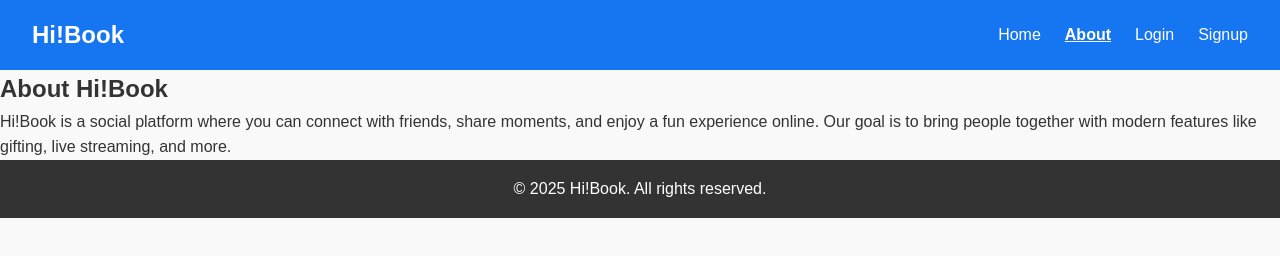
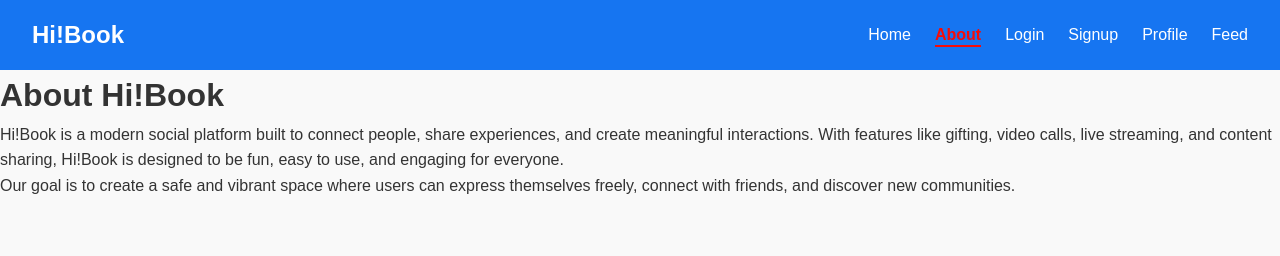
Before and after one commit to JamesHD001/hi-book-app-website, a plain HTML site: page about.html in a window 1280 px wide. Drawn offline with Linux system fonts and the light colour scheme; files that its build step writes are made by us from their sources.

Commit message:
Refactor About and Index pages, enhance navigation, and add active link highlighting

```diff
--- a/about.html
+++ b/about.html
@@ -3,38 +3,40 @@
 <head>
   <meta charset="UTF-8">
   <meta name="viewport" content="width=device-width, initial-scale=1.0">
-  <title>About - Hi!Book</title>
+  <title>About Hi!Book</title>
   <link rel="stylesheet" href="index.css">
 </head>
 <body>
-  <!-- Navbar (same as index.html) -->
-  <header class="navbar">
-    <div class="logo">Hi!Book</div>
-    <div class="menu-toggle" id="menu-toggle">
-      <span></span>
-      <span></span>
-      <span></span>
-    </div>
-    <nav>
-      <ul id="nav-links">
+  <!-- Navbar -->
+  <header>
+    <nav class="navbar">
+      <div class="logo">Hi!Book</div>
+      <ul class="nav-links">
         <li><a href="index.html">Home</a></li>
         <li><a href="about.html" class="active">About</a></li>
         <li><a href="login.html">Login</a></li>
         <li><a href="signup.html">Signup</a></li>
+        <li><a href="profile.html">Profile</a></li>
+        <li><a href="feed.html">Feed</a></li>
       </ul>
     </nav>
   </header>
 
   <!-- About Content -->
-  <section class="content">
+  <main class="about-section">
     <h1>About Hi!Book</h1>
-    <p>Hi!Book is a social platform where you can connect with friends, share moments, and enjoy a fun experience online. Our goal is to bring people together with modern features like gifting, live streaming, and more.</p>
-  </section>
-
-  <footer>
-    <p>&copy; 2025 Hi!Book. All rights reserved.</p>
-  </footer>
-
-  <script src="script.js"></script>
+    <p>
+      Hi!Book is a modern social platform built to connect people,
+      share experiences, and create meaningful interactions.
+      With features like gifting, video calls, live streaming,
+      and content sharing, Hi!Book is designed to be fun, easy to use,
+      and engaging for everyone.
+    </p>
+    <p>
+      Our goal is to create a safe and vibrant space where users
+      can express themselves freely, connect with friends,
+      and discover new communities.
+    </p>
+  </main>
 </body>
 </html>
--- a/script.js
+++ b/script.js
@@ -6,3 +6,15 @@ menuToggle.addEventListener("click", () => {
   navLinks.classList.toggle("show");
   menuToggle.classList.toggle("active");
 });
+
+// Highlight the active link based on current page
+document.addEventListener("DOMContentLoaded", function () {
+  const currentPage = window.location.pathname.split("/").pop(); // e.g. about.html
+  const navLinks = document.querySelectorAll("nav ul li a");
+
+  navLinks.forEach(link => {
+    if (link.getAttribute("href") === currentPage) {
+      link.classList.add("active");
+    }
+  });
+});
--- a/styles/index.css
+++ b/styles/index.css
@@ -132,8 +132,6 @@ footer {
   }
 }
 
-/* ... keep all your previous CSS ... */
-
 /* Hamburger Icon */
 .menu-toggle {
   display: none;
@@ -195,10 +193,14 @@ footer {
     margin-bottom: 0;
   }
 }
+/* Active Nav Link */
 nav ul li a.active {
   font-weight: bold;
-  text-decoration: underline;
+  color: #F60C08; /* secondary brand color for highlight */
+  border-bottom: 2px solid #F60C08;
+  padding-bottom: 2px;
 }
+
 
 /* Form Section */
 .form-section {
@@ -271,3 +273,10 @@ form button:hover {
 .redirect a:hover {
   text-decoration: underline;
 }
+
+/* Hover Effect */
+nav ul li a:hover {
+  color: #F60C08; /* same as active */
+  border-bottom: 2px solid #F60C08;
+  padding-bottom: 2px;
+}
```
Also changed, not shown: index.html (+0 -2 lines), feeds.html (added), profile.html (added).
